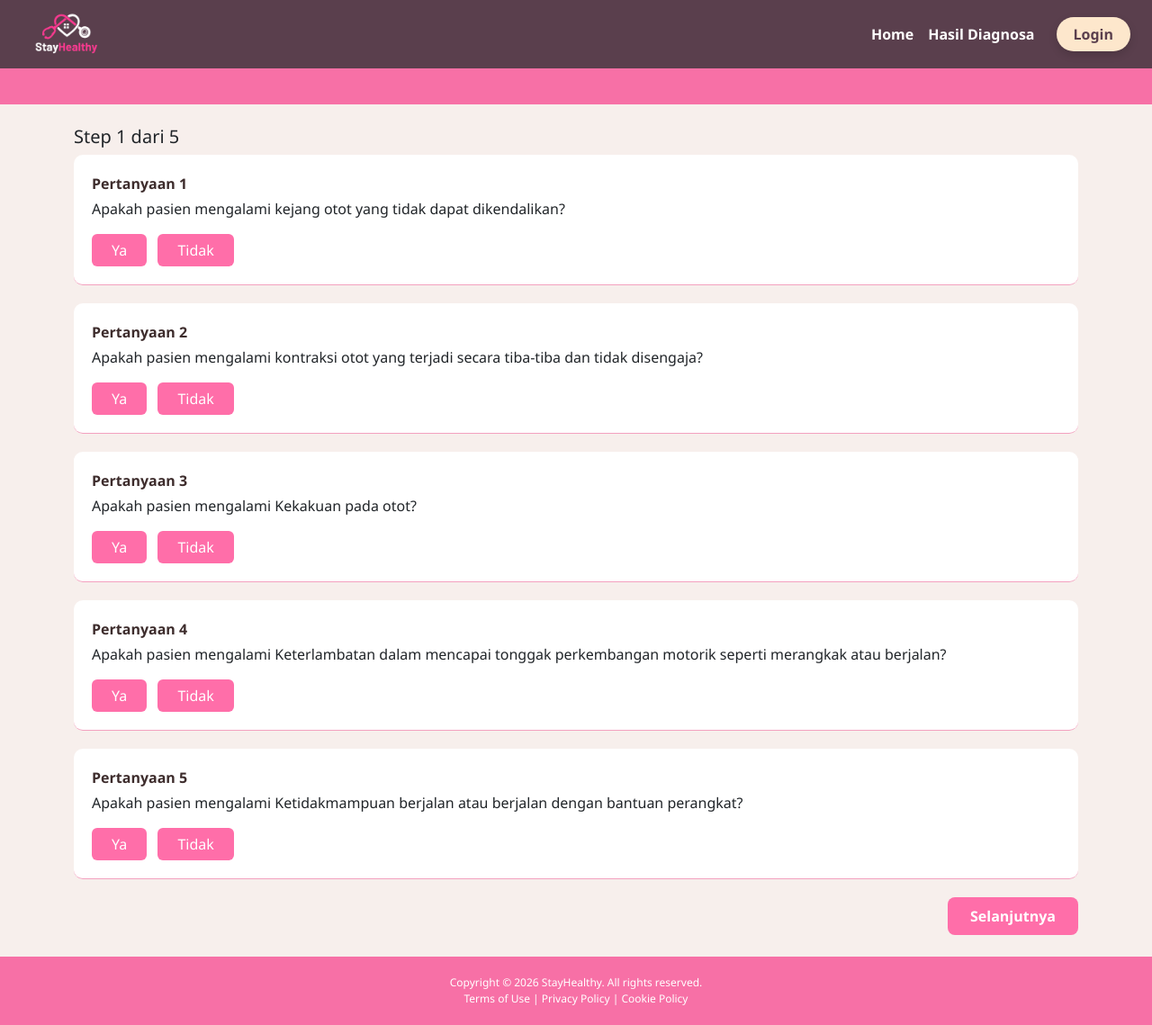
After one commit to tembokbaleko123/Pengembangan-Web-Service-Untuk-Deteksi-Dini-Penyakit, a Flask app: template templates/diagnosa.html in a window 1280 px wide. The commit adds this page. Shown: the whole page at 90% size. Run offline with Flask 3, Linux system fonts and the light colour scheme; the template is opened without the code that fills it, so the values that code supplies are empty.

Commit message:
penambahan CRUD profile user dan beberapa perbaikan UI

```diff
--- /dev/null
+++ b/templates/diagnosa.html
@@ -0,0 +1,188 @@
+<!DOCTYPE html>
+<html lang="id">
+  <head>
+    <meta charset="UTF-8" />
+    <title>StayHealthy - Diagnosis</title>
+    <meta name="viewport" content="width=device-width, initial-scale=1" />
+
+    <!-- Bootstrap -->
+    <link
+      href="https://cdn.jsdelivr.net/npm/bootstrap@5.3.2/dist/css/bootstrap.min.css"
+      rel="stylesheet"
+    />
+
+    <!-- Custom CSS -->
+    <link rel="stylesheet" href="/static/css/style.css" />
+  </head>
+
+  <body>
+    <!-- ================= NAVBAR ================= -->
+    <nav class="navbar navbar-expand-lg navbar-custom px-4">
+      <a class="navbar-brand d-flex align-items-center" href="#">
+        <img
+          src="/static/asset/img/pws.png"
+          alt="Logo StayHealthy"
+          class="logo"
+        />
+      </a>
+
+      <div class="collapse navbar-collapse justify-content-end">
+        <ul class="navbar-nav me-3">
+          <li class="diagnosa.html"><a class="nav-link" href="index.html">Home</a></li>
+          <li class="nav-item">
+            <a class="nav-link" href="hasil_diagnosa.html">Hasil Diagnosa</a>
+          </li>
+        </ul>
+        <a href="/templates/profile.html" class="btn btn-login">Login</a>
+      </div>
+    </nav>
+
+    <div class="header-pink"></div>
+
+    <div class="container my-4" id="app"></div>
+
+    <!-- ================= FOOTER ================= -->
+    <footer>
+      Copyright © 2026 StayHealthy. All rights reserved.<br />
+      Terms of Use | Privacy Policy | Cookie Policy
+    </footer>
+
+    <!-- ================= JAVASCRIPT ================= -->
+    <script>
+      const pertanyaan = [
+        "Apakah pasien mengalami kejang otot yang tidak dapat dikendalikan?",
+        "Apakah pasien mengalami kontraksi otot yang terjadi secara tiba-tiba dan tidak disengaja?",
+        "Apakah pasien mengalami Kekakuan pada otot?",
+        "Apakah pasien mengalami Keterlambatan dalam mencapai tonggak perkembangan motorik seperti merangkak atau berjalan?",
+        "Apakah pasien mengalami Ketidakmampuan berjalan atau berjalan dengan bantuan perangkat?",
+        "Apakah pasien mengalami Hiperrefleksia atau hiporefleksia?",
+        "Apakah pasien mengalami Gerakan kaku atau tidak alami?",
+        "Apakah pasien mengalami Keterlambatan perkembangan motorik?",
+        "Apakah pasien mengalami Kesulitan mengendalikan gerakan tubuh?",
+        "Apakah pasien mengalami Gangguan gerakan refleks?",
+        "Apakah pasien mengalami Gangguan bicara?",
+        "Apakah pasien mengalami Kejang atau epilepsi?",
+        "Apakah pasien mengalami Kesulitan mengontrol buang air kecil?",
+        "Apakah pasien mengalami Gangguan sensorik?",
+        "Apakah pasien mengalami Gerakan tubuh tidak terkoordinasi?",
+        "Apakah pasien mengalami Gangguan keseimbangan?",
+        "Apakah pasien mengalami Kesulitan menjaga posisi tubuh?",
+        "Apakah pasien mengalami Kesulitan menelan?",
+        "Apakah pasien mengalami Gangguan mengunyah?",
+        "Apakah pasien mengalami Kelainan postur?",
+        "Apakah pasien mengalami Masalah koordinasi?",
+        "Apakah pasien mengalami Gangguan motorik halus?",
+        "Apakah pasien mengalami Kontraktur otot?",
+        "Apakah pasien sering jatuh?",
+        "Apakah pasien mengalami Kelemahan otot?",
+      ];
+
+      let currentStep = 1;
+      let jawaban = {};
+      const app = document.getElementById("app");
+
+      function render() {
+        app.innerHTML = "";
+
+        let start = (currentStep - 1) * 5;
+        let end = start + 5;
+
+        app.innerHTML += `<h5>Step ${currentStep} dari 5</h5>`;
+
+        for (let i = start; i < end; i++) {
+          let no = i + 1;
+          let nilai = jawaban[no] ?? 0;
+          let percent = nilai * 100;
+
+          app.innerHTML += `
+        <div class="question-box">
+            <p class="question-title">Pertanyaan ${no}</p>
+            <p>${pertanyaan[i]}</p>
+
+            <button class="btn btn-answer me-2" onclick="jawabYa(${no})">Ya</button>
+            <button class="btn btn-answer" onclick="jawabTidak(${no})">Tidak</button>
+
+            <div id="range-${no}" class="mt-3 ${nilai > 0 ? "" : "d-none"}">
+                <input type="range"
+                    class="form-range custom-range"
+                    min="0" max="1" step="0.1"
+                    value="${nilai}"
+                    style="background: linear-gradient(to right,#0d6efd ${percent}%,#e0e0e0 ${percent}%)"
+                    oninput="updateRange(${no}, this)">
+                <p>Nilai: <span id="nilai-${no}">${nilai}</span></p>
+            </div>
+        </div>`;
+        }
+
+        app.innerHTML += `
+    <div class="text-end mt-3">
+        ${
+          currentStep > 1
+            ? `<button class="btn btn-secondary me-2" onclick="prevStep()">Sebelumnya</button>`
+            : ``
+        }
+        ${
+          currentStep < 5
+            ? `<button class="btn btn-next" onclick="nextStep()">Selanjutnya</button>`
+            : `<button class="btn btn-next" onclick="window.location.href='hasil_diagnosa.html'">Lihat Hasil</button>`
+        }
+
+    </div>`;
+      }
+
+      function jawabYa(no) {
+        document.getElementById(`range-${no}`).classList.remove("d-none");
+      }
+
+      function jawabTidak(no) {
+        document.getElementById(`range-${no}`).classList.add("d-none");
+        jawaban[no] = 0;
+        document.getElementById(`nilai-${no}`).innerText = 0;
+      }
+
+      function updateRange(no, slider) {
+        let percent = slider.value * 100;
+
+        slider.style.background = `linear-gradient(to right,#0d6efd ${percent}%,#e0e0e0 ${percent}%)`;
+
+        jawaban[no] = slider.value;
+        document.getElementById(`nilai-${no}`).innerText = slider.value;
+      }
+
+      function nextStep() {
+        currentStep++;
+        render();
+        window.scrollTo({ top: 0, behavior: "smooth" });
+      }
+
+      function prevStep() {
+        if (currentStep > 1) {
+          currentStep--;
+          render();
+          window.scrollTo({ top: 0, behavior: "smooth" });
+        }
+      }
+
+      function lihatHasil() {
+        let total = 0;
+        for (let i = 1; i <= 25; i++) {
+          total += parseFloat(jawaban[i] || 0);
+        }
+        alert("Total skor: " + total.toFixed(2));
+      }
+
+      render();
+    </script>
+
+    <script>
+      function updateRange(no, slider) {
+        let percent = slider.value * 100;
+
+        slider.style.background = `linear-gradient(to right, #0d6efd ${percent}%, #e0e0e0 ${percent}%)`;
+
+        document.getElementById(`nilai-${no}`).innerText = slider.value;
+        jawaban[no] = slider.value;
+      }
+    </script>
+  </body>
+</html>
--- a/templates/login.html
+++ b/templates/login.html
@@ -8,7 +8,7 @@
     <link href="https://cdn.jsdelivr.net/npm/bootstrap@5.3.2/dist/css/bootstrap.min.css" rel="stylesheet">
 
     <!-- CSS -->
-    <link rel="stylesheet" href="/static/login.css">
+    <link rel="stylesheet" href="/static/css/login.css">
 </head>
 <body>
 
--- a/templates/signup.html
+++ b/templates/signup.html
@@ -9,7 +9,7 @@
     <link href="https://cdn.jsdelivr.net/npm/bootstrap@5.3.2/dist/css/bootstrap.min.css" rel="stylesheet">
 
     <!-- CSS -->
-    <link rel="stylesheet" href="/static/signup.css">
+    <link rel="stylesheet" href="/static/css/signup.css">
 </head>
 
 <body>
```
Also changed, not shown: templates/edit_profile.html (added, +99 -0 lines), templates/hasil_diagnosa.html (+4 -4 lines), templates/index.html (+4 -4 lines), templates/profile.html (added, +100 -0 lines), static/asset/img/gambar1.png (added), static/asset/img/gambar2.png (added), static/asset/img/pws.png (added), static/css/login.css (line endings or trailing spaces), static/css/signup.css (line endings or trailing spaces), static/css/style.css (line endings or trailing spaces).
